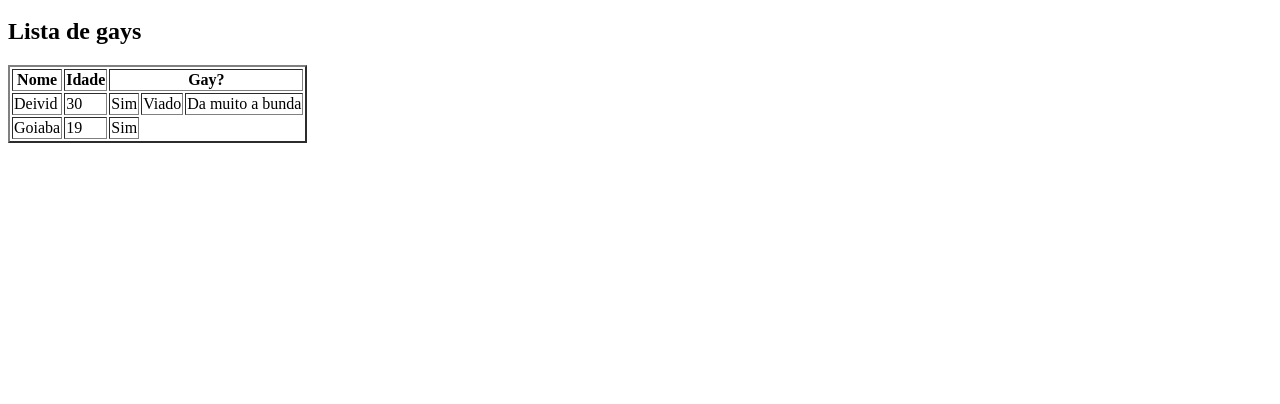
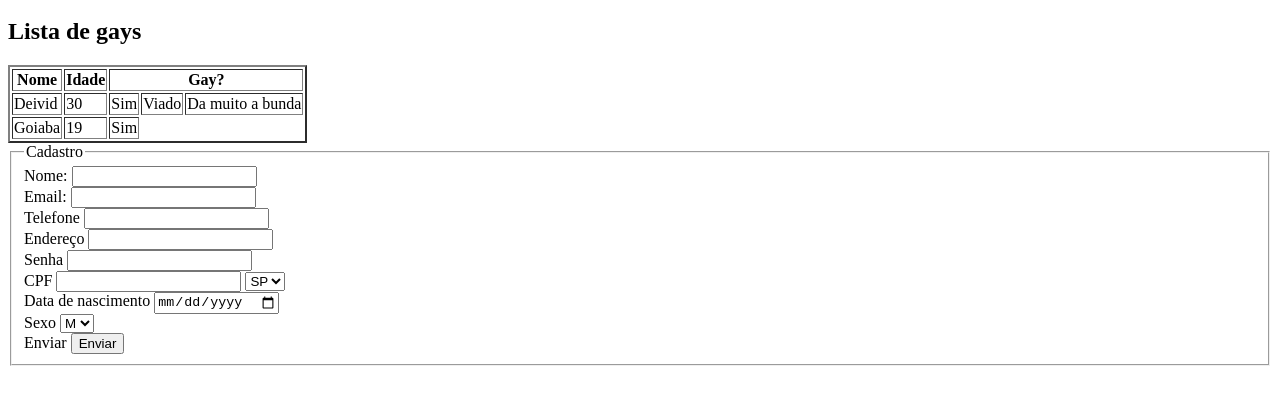
Before and after one commit to aguiarzxy/projeto-Front-end, a plain HTML site: page index.html in a window 1280 px wide. Shown: the part 100-504 px from the top of the page. Drawn offline with Linux system fonts and the light colour scheme.

Commit message:
aula 26/02

```diff
--- a/index.html
+++ b/index.html
@@ -31,6 +31,36 @@
                 <td>Sim</td>
             </tr>
         </table>
+        <form action="" method="post" border="3">
+            <fieldset>
+                <legend>Cadastro</legend>
+                <label for="name">Nome:</label>
+                <input type="text" name="name" id="name" required><br>
+                <label for="email">Email:</label>
+                <input type="email" name="email" id="email" required><br>
+                <label for="telefone">Telefone</label>
+                <input type="tel" name="telefone" id="telefone" required><br>
+                <label for="endereco">Endereço</label>
+                <input type="text" name="endereco" id="endereco" required><br>
+                <label for="senha">Senha</label>
+                <input type="password" name="senha" id="senha" required><br>
+                <label for="CPF">CPF</label>
+                <input type="number" name="CPF" id="CPF"required>
+                <select name="UF" id="UF" required>
+                    <option id="UF">SP</option>
+                    <option id="UF">RJ</option>
+                </select><br>
+                <label for="data">Data de nascimento</label>
+                <input type="date" name="data" id="data" required><br>
+                <label for="sexo">Sexo</label>
+                <select name="sexo" id="sexo">Sexo
+                    <option id="sexo">M</option>
+                    <option id="sexo">F</option>
+                </select><br>
+                <label for="enviar">Enviar</label>
+                <input type="submit" value="Enviar">
+            </fieldset>
+        </form>
     </main>
 </body>
 </html>
```
